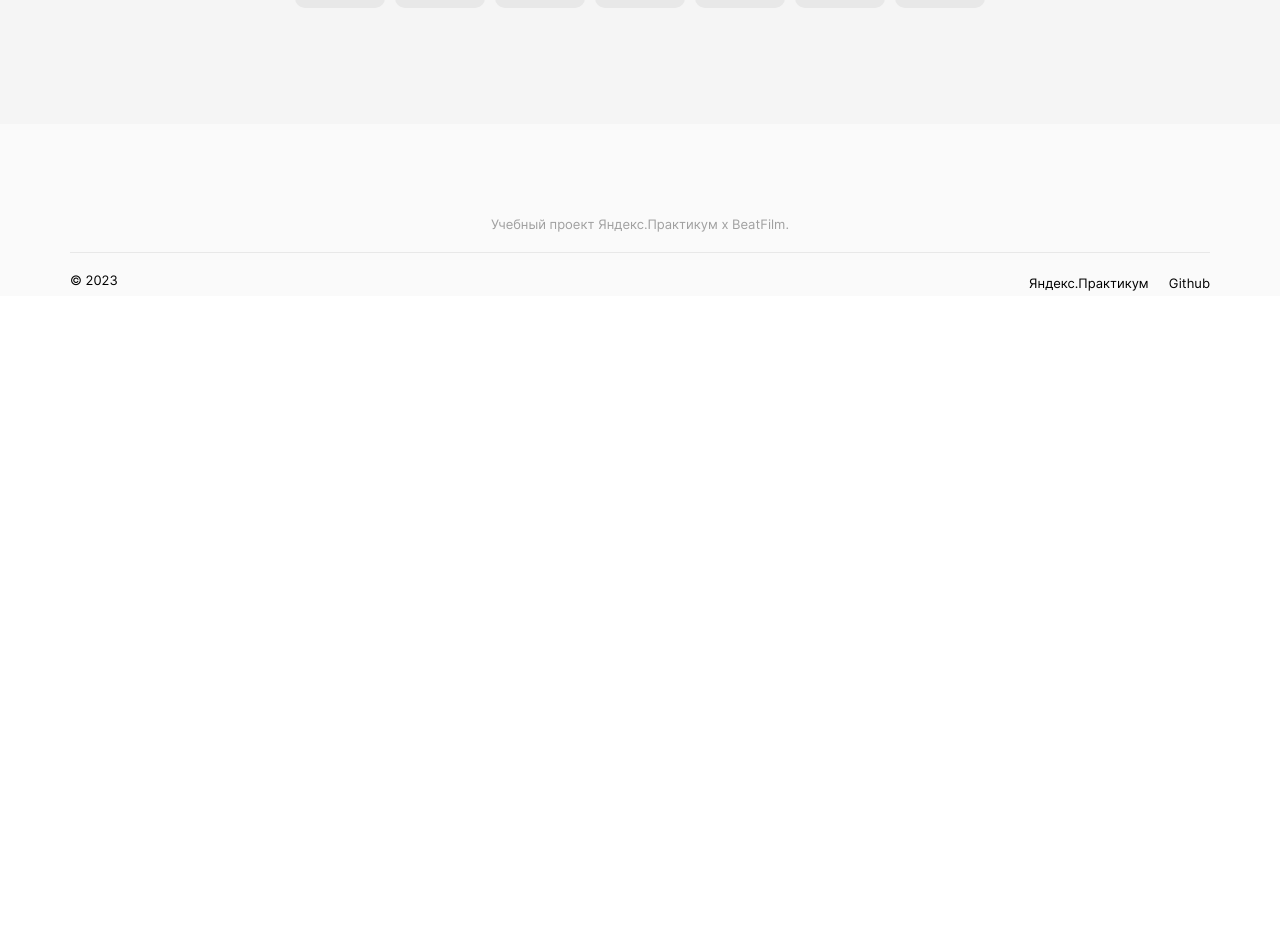
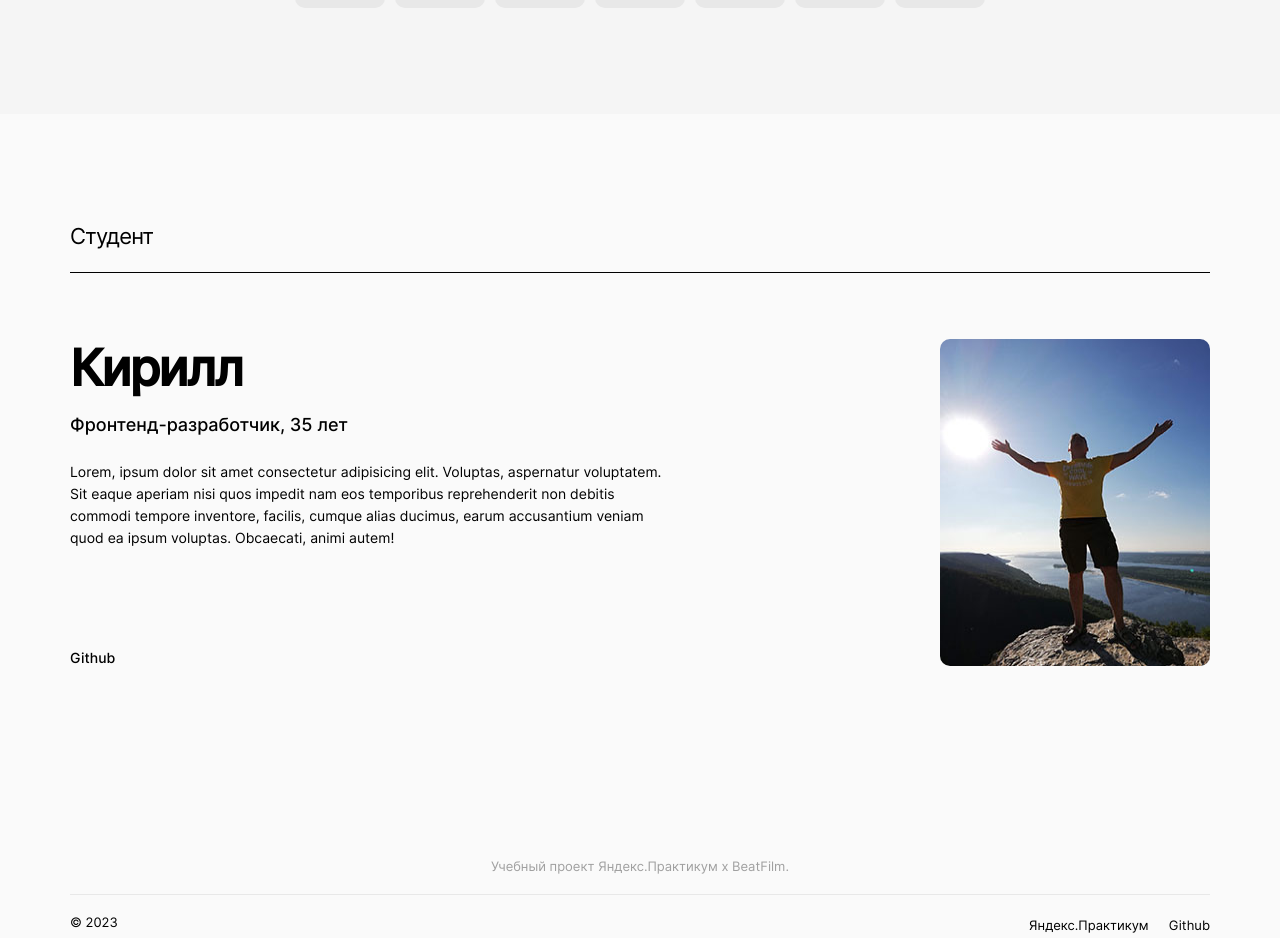
Before and after one commit to k-pros/movies-explorer-frontend, a React (Create React App) app: page / in a window 1280 px wide. Shown: the part 1787-2725 px from the top of the page. Before the commit the page ends 2083 px from the top, so only its background shows below. Built offline with nearby package versions, Linux system fonts and the light colour scheme.

Commit message:
Сверстать блок с информацией о студенте

```diff
--- a/src/components/AboutMe/AboutMe.css
+++ b/src/components/AboutMe/AboutMe.css
@@ -0,0 +1,53 @@
+.about-me {
+  padding: 110px 70px 100px;
+}
+
+.about-me__container {
+  margin-top: 66px;
+  display: flex;
+  justify-content: space-between;
+  gap: 50px;
+}
+
+.about-me__container-info {
+  max-width: 600px;
+  display: flex;
+  flex-direction: column;
+  justify-content: space-between;
+}
+
+.about-me__name {
+  font-size: 50px;
+  line-height: 58px;
+  letter-spacing: -2px;
+  margin: 0 0 18px;
+}
+
+.about-me__about {
+  font-size: 18px;
+  font-style: normal;
+  font-weight: 500;
+  line-height: 20px;
+  margin: 0 0 26px;
+}
+
+.about-me__text {
+  margin: 0 0 30px;
+  line-height: 22px;
+}
+
+.about-me__github {
+  color: #000;
+  text-decoration: none;
+  font-size: 14px;
+  font-style: normal;
+  font-weight: 500;
+  line-height: normal;
+  margin: 0;
+}
+
+.about-me__photo {
+  width: 270px;
+  height: 327px;
+  border-radius: 10px;
+}
--- a/src/components/AboutMe/AboutMe.js
+++ b/src/components/AboutMe/AboutMe.js
@@ -1,9 +1,31 @@
 import "./AboutMe.css";
+import photo from "../../images/about-me_photo.jpg";
+import { Link } from "react-router-dom";
 
 function AboutMe() {
-
   return (
-    <></>
+    <section className="about-me">
+      <h2 className="about-me__title subtitle">Студент</h2>
+      <div className="about-me__container">
+        <div className="about-me__container-info">
+          <div className="about-me_info">
+            <h3 className="about-me__name">Кирилл</h3>
+            <p className="about-me__about">Фронтенд-разработчик, 35 лет</p>
+            <p className="about-me__text text">
+              Lorem, ipsum dolor sit amet consectetur adipisicing elit.
+              Voluptas, aspernatur voluptatem. Sit eaque aperiam nisi quos
+              impedit nam eos temporibus reprehenderit non debitis commodi
+              tempore inventore, facilis, cumque alias ducimus, earum
+              accusantium veniam quod ea ipsum voluptas. Obcaecati, animi autem!
+            </p>
+          </div>
+          <Link to="https://github.com/tager-pro" className="about-me__github" target="blank">
+            Github
+          </Link>
+        </div>
+        <img src={photo} alt="фото" className="about-me__photo" />
+      </div>
+    </section>
   );
 }
 
--- a/src/components/Techs/Techs.css
+++ b/src/components/Techs/Techs.css
@@ -1,6 +1,7 @@
 .techs {
   background-color: #f5f5f5;
-  padding: 100px 70px;
+  padding: 100px 70px 90px;
+  box-sizing: border-box;
 }
 
 .techs__subtitle {
@@ -13,8 +14,9 @@
 }
 
 .techs__description {
+  letter-spacing: -0.56px;
   text-align: center;
-  max-width: 500px;
+  max-width: 460px;
   margin: 0 auto 100px;
 }
 
--- a/src/components/Techs/Techs.js
+++ b/src/components/Techs/Techs.js
@@ -1,12 +1,14 @@
 import "./Techs.css";
 
 function Techs() {
-
   return (
     <section className="techs">
       <h2 className="techs__title subtitle">Технологии</h2>
       <h3 className="techs__subtitle">7 технологий</h3>
-        <p className="techs__description text">На курсе веб-разработки мы освоили технологии, которые&nbsp;применили в дипломном проекте.</p>
+      <p className="techs__description text">
+        На курсе веб-разработки мы освоили технологии, которые&nbsp;применили в
+        дипломном проекте.
+      </p>
       <ul className="techs__list">
         <li className="techs__item">HTML</li>
         <li className="techs__item">CSS</li>
```
Also changed, not shown: src/images/about-me_photo.jpg (added). Lines whose indentation alone changed are shown as unchanged.
